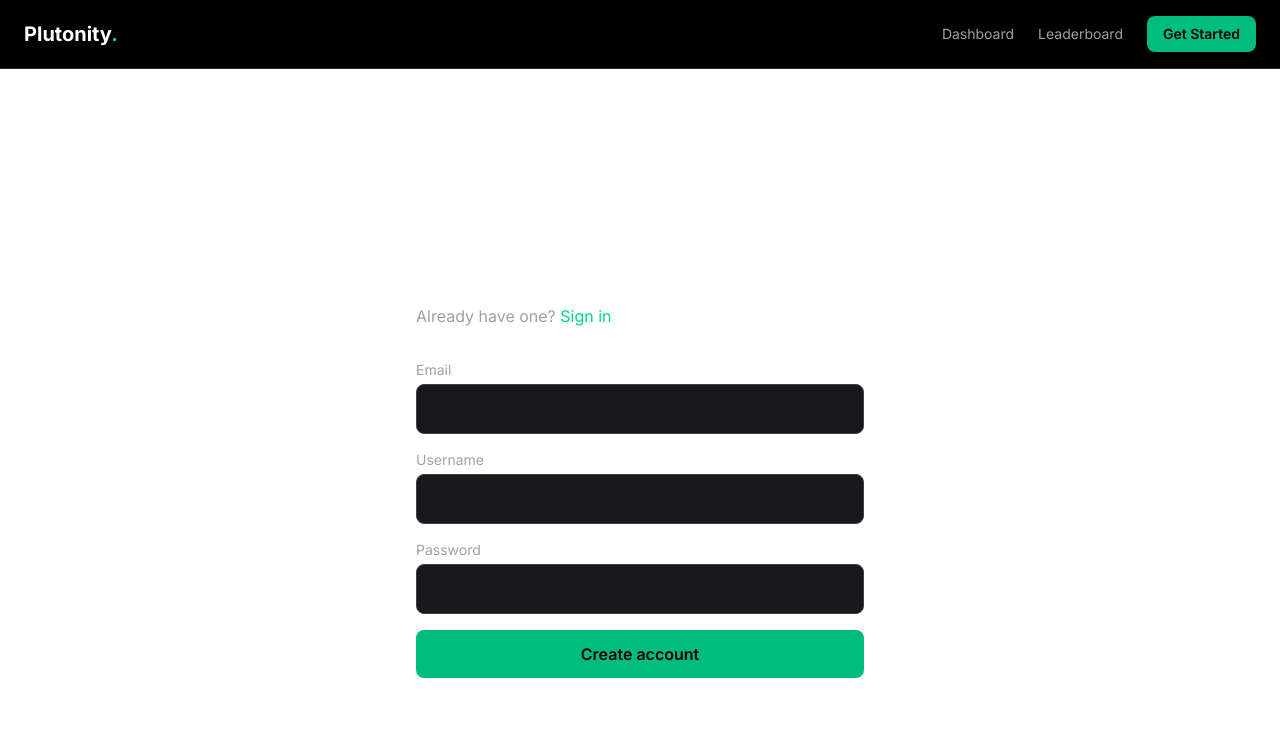
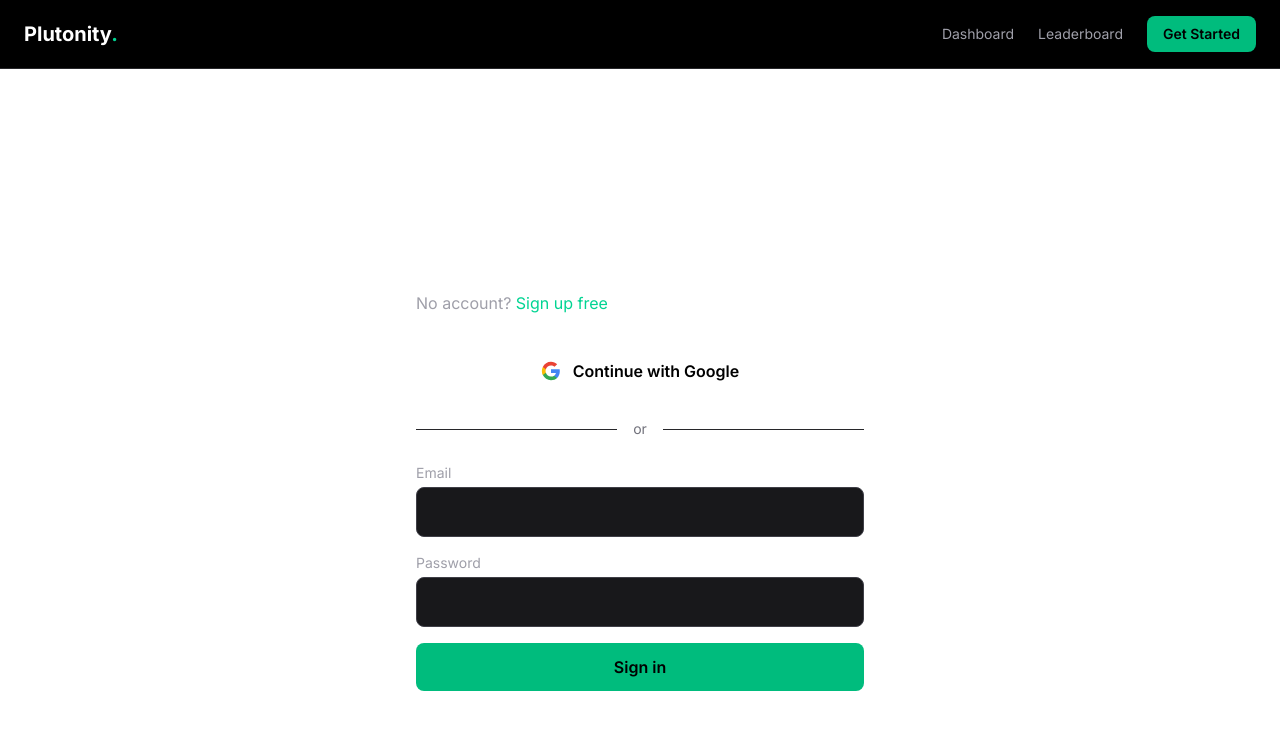
Before and after one commit to guptavyom85-maker/plutonity-frontend, a Next.js app: page /register in a window 1280 px wide. Shown: the top 730 px of the page. Built offline with nearby package versions, Linux system fonts and the light colour scheme; no server answers.

Commit message:
Add Google OAuth login

```diff
--- /dev/null
+++ b/app/auth/callback/page.tsx
@@ -0,0 +1,62 @@
+// app/auth/callback/page.tsx
+"use client";
+import { useEffect } from "react";
+import { useRouter } from "next/navigation";
+import { supabaseClient } from "@/lib/api";
+
+export default function AuthCallback() {
+  const router = useRouter();
+
+  useEffect(() => {
+    const handleCallback = async () => {
+      try {
+        // Get the session from the URL
+        const { data, error } = await supabaseClient.auth.getSession();
+
+        if (error || !data.session) {
+          router.push("/login");
+          return;
+        }
+
+        const session = data.session;
+
+        // Save token to localStorage
+        localStorage.setItem("access_token", session.access_token);
+        localStorage.setItem("user_id", session.user.id);
+
+        // Get or create username from profiles table
+        // We call our own backend to do this
+        const response = await fetch(
+          `${process.env.NEXT_PUBLIC_API_URL}/auth/profile`,
+          {
+            headers: {
+              Authorization: `Bearer ${session.access_token}`
+            }
+          }
+        );
+
+        if (response.ok) {
+          const profile = await response.json();
+          localStorage.setItem("username", profile.username);
+        }
+
+        router.push("/dashboard");
+
+      } catch (err) {
+        console.error("Auth callback error:", err);
+        router.push("/login");
+      }
+    };
+
+    handleCallback();
+  }, []);
+
+  return (
+    <div className="min-h-screen flex items-center justify-center">
+      <div className="text-center">
+        <div className="text-zinc-400 text-lg mb-2">Signing you in...</div>
+        <div className="w-8 h-8 border-2 border-emerald-500 border-t-transparent rounded-full animate-spin mx-auto" />
+      </div>
+    </div>
+  );
+}
--- a/app/login/page.tsx
+++ b/app/login/page.tsx
@@ -3,13 +3,14 @@
 import { useState } from "react";
 import { useRouter } from "next/navigation";
 import Link from "next/link";
-import { loginUser } from "@/lib/api";
+import { loginUser, signInWithGoogle } from "@/lib/api";
 
 export default function Login() {
   const router = useRouter();
   const [form, setForm] = useState({ email: "", password: "" });
   const [error, setError] = useState("");
   const [loading, setLoading] = useState(false);
+  const [googleLoading, setGoogleLoading] = useState(false);
 
   const handleSubmit = async (e: React.FormEvent) => {
     e.preventDefault();
@@ -18,16 +19,25 @@ export default function Login() {
 
     try {
       const data = await loginUser(form.email, form.password);
-
       localStorage.setItem("access_token", data.access_token);
       localStorage.setItem("user_id", data.user_id);
       localStorage.setItem("username", data.username);
-
       router.push("/dashboard");
     } catch (err: any) {
       setError("Invalid email or password");
     } finally {
       setLoading(false);
+    }
+  };
+
+  const handleGoogle = async () => {
+    setGoogleLoading(true);
+    try {
+      await signInWithGoogle();
+      // Page will redirect to Google, then back to /auth/callback
+    } catch (err: any) {
+      setError("Google sign in failed");
+      setGoogleLoading(false);
     }
   };
 
@@ -42,6 +52,30 @@ export default function Login() {
           </Link>
         </p>
 
+        {/* Google Button */}
+        <button
+          onClick={handleGoogle}
+          disabled={googleLoading}
+          className="w-full flex items-center justify-center gap-3 bg-white hover:bg-zinc-100 text-black font-semibold py-3 rounded-lg transition mb-6 disabled:opacity-50"
+        >
+          {/* Google Icon */}
+          <svg width="20" height="20" viewBox="0 0 24 24">
+            <path fill="#4285F4" d="M22.56 12.25c0-.78-.07-1.53-.2-2.25H12v4.26h5.92c-.26 1.37-1.04 2.53-2.21 3.31v2.77h3.57c2.08-1.92 3.28-4.74 3.28-8.09z"/>
+            <path fill="#34A853" d="M12 23c2.97 0 5.46-.98 7.28-2.66l-3.57-2.77c-.98.66-2.23 1.06-3.71 1.06-2.86 0-5.29-1.93-6.16-4.53H2.18v2.84C3.99 20.53 7.7 23 12 23z"/>
+            <path fill="#FBBC05" d="M5.84 14.09c-.22-.66-.35-1.36-.35-2.09s.13-1.43.35-2.09V7.07H2.18C1.43 8.55 1 10.22 1 12s.43 3.45 1.18 4.93l2.85-2.22.81-.62z"/>
+            <path fill="#EA4335" d="M12 5.38c1.62 0 3.06.56 4.21 1.64l3.15-3.15C17.45 2.09 14.97 1 12 1 7.7 1 3.99 3.47 2.18 7.07l3.66 2.84c.87-2.6 3.3-4.53 6.16-4.53z"/>
+          </svg>
+          {googleLoading ? "Redirecting..." : "Continue with Google"}
+        </button>
+
+        {/* Divider */}
+        <div className="flex items-center gap-4 mb-6">
+          <div className="flex-1 h-px bg-zinc-800" />
+          <span className="text-zinc-500 text-sm">or</span>
+          <div className="flex-1 h-px bg-zinc-800" />
+        </div>
+
+        {/* Email Form */}
         <form onSubmit={handleSubmit} className="space-y-4">
           {["email", "password"].map((field) => (
             <div key={field}>
@@ -51,9 +85,7 @@ export default function Login() {
               <input
                 type={field === "password" ? "password" : "text"}
                 value={form[field as keyof typeof form]}
-                onChange={(e) =>
-                  setForm({ ...form, [field]: e.target.value })
-                }
+                onChange={(e) => setForm({ ...form, [field]: e.target.value })}
                 className="w-full bg-zinc-900 border border-zinc-700 rounded-lg px-4 py-3 text-white focus:outline-none focus:border-emerald-500"
                 required
               />
--- a/app/register/page.tsx
+++ b/app/register/page.tsx
@@ -1,15 +1,16 @@
-// app/register/page.tsx
+// app/login/page.tsx
 "use client";
 import { useState } from "react";
 import { useRouter } from "next/navigation";
 import Link from "next/link";
-import { registerUser } from "@/lib/api";
+import { loginUser, signInWithGoogle } from "@/lib/api";
 
-export default function Register() {
+export default function Login() {
   const router = useRouter();
-  const [form, setForm] = useState({ email: "", password: "", username: "" });
+  const [form, setForm] = useState({ email: "", password: "" });
   const [error, setError] = useState("");
   const [loading, setLoading] = useState(false);
+  const [googleLoading, setGoogleLoading] = useState(false);
 
   const handleSubmit = async (e: React.FormEvent) => {
     e.preventDefault();
@@ -17,34 +18,66 @@ export default function Register() {
     setError("");
 
     try {
-      const data = await registerUser(form.email, form.password, form.username);
-
-      // Save to localStorage
+      const data = await loginUser(form.email, form.password);
       localStorage.setItem("access_token", data.access_token);
       localStorage.setItem("user_id", data.user_id);
       localStorage.setItem("username", data.username);
-
       router.push("/dashboard");
     } catch (err: any) {
-      setError(err.response?.data?.detail || "Registration failed");
+      setError("Invalid email or password");
     } finally {
       setLoading(false);
+    }
+  };
+
+  const handleGoogle = async () => {
+    setGoogleLoading(true);
+    try {
+      await signInWithGoogle();
+      // Page will redirect to Google, then back to /auth/callback
+    } catch (err: any) {
+      setError("Google sign in failed");
+      setGoogleLoading(false);
     }
   };
 
   return (
     <div className="min-h-screen flex items-center justify-center px-6">
       <div className="w-full max-w-md">
-        <h1 className="text-3xl font-bold text-white mb-2">Create account</h1>
+        <h1 className="text-3xl font-bold text-white mb-2">Welcome back</h1>
         <p className="text-zinc-400 mb-8">
-          Already have one?{" "}
-          <Link href="/login" className="text-emerald-400 hover:underline">
-            Sign in
+          No account?{" "}
+          <Link href="/register" className="text-emerald-400 hover:underline">
+            Sign up free
           </Link>
         </p>
 
+        {/* Google Button */}
+        <button
+          onClick={handleGoogle}
+          disabled={googleLoading}
+          className="w-full flex items-center justify-center gap-3 bg-white hover:bg-zinc-100 text-black font-semibold py-3 rounded-lg transition mb-6 disabled:opacity-50"
+        >
+          {/* Google Icon */}
+          <svg width="20" height="20" viewBox="0 0 24 24">
+            <path fill="#4285F4" d="M22.56 12.25c0-.78-.07-1.53-.2-2.25H12v4.26h5.92c-.26 1.37-1.04 2.53-2.21 3.31v2.77h3.57c2.08-1.92 3.28-4.74 3.28-8.09z"/>
+            <path fill="#34A853" d="M12 23c2.97 0 5.46-.98 7.28-2.66l-3.57-2.77c-.98.66-2.23 1.06-3.71 1.06-2.86 0-5.29-1.93-6.16-4.53H2.18v2.84C3.99 20.53 7.7 23 12 23z"/>
+            <path fill="#FBBC05" d="M5.84 14.09c-.22-.66-.35-1.36-.35-2.09s.13-1.43.35-2.09V7.07H2.18C1.43 8.55 1 10.22 1 12s.43 3.45 1.18 4.93l2.85-2.22.81-.62z"/>
+            <path fill="#EA4335" d="M12 5.38c1.62 0 3.06.56 4.21 1.64l3.15-3.15C17.45 2.09 14.97 1 12 1 7.7 1 3.99 3.47 2.18 7.07l3.66 2.84c.87-2.6 3.3-4.53 6.16-4.53z"/>
+          </svg>
+          {googleLoading ? "Redirecting..." : "Continue with Google"}
+        </button>
+
+        {/* Divider */}
+        <div className="flex items-center gap-4 mb-6">
+          <div className="flex-1 h-px bg-zinc-800" />
+          <span className="text-zinc-500 text-sm">or</span>
+          <div className="flex-1 h-px bg-zinc-800" />
+        </div>
+
+        {/* Email Form */}
         <form onSubmit={handleSubmit} className="space-y-4">
-          {["email", "username", "password"].map((field) => (
+          {["email", "password"].map((field) => (
             <div key={field}>
               <label className="text-zinc-400 text-sm block mb-1 capitalize">
                 {field}
@@ -52,9 +85,7 @@ export default function Register() {
               <input
                 type={field === "password" ? "password" : "text"}
                 value={form[field as keyof typeof form]}
-                onChange={(e) =>
-                  setForm({ ...form, [field]: e.target.value })
-                }
+                onChange={(e) => setForm({ ...form, [field]: e.target.value })}
                 className="w-full bg-zinc-900 border border-zinc-700 rounded-lg px-4 py-3 text-white focus:outline-none focus:border-emerald-500"
                 required
               />
@@ -72,7 +103,7 @@ export default function Register() {
             disabled={loading}
             className="w-full bg-emerald-500 hover:bg-emerald-400 disabled:opacity-50 text-black font-semibold py-3 rounded-lg transition"
           >
-            {loading ? "Creating account..." : "Create account"}
+            {loading ? "Signing in..." : "Sign in"}
           </button>
         </form>
       </div>
--- a/lib/api.ts
+++ b/lib/api.ts
@@ -1,6 +1,26 @@
 // lib/api.ts
 import axios from "axios";
+// Add this to lib/api.ts
+import { createClient } from "@supabase/supabase-js";
 
+// Create a Supabase client for the frontend
+// This is separate from your backend's Supabase client
+export const supabaseClient = createClient(
+  process.env.NEXT_PUBLIC_SUPABASE_URL!,
+  process.env.NEXT_PUBLIC_SUPABASE_ANON_KEY!
+);
+
+export const signInWithGoogle = async () => {
+  const { data, error } = await supabaseClient.auth.signInWithOAuth({
+    provider: "google",
+    options: {
+      redirectTo: `${window.location.origin}/auth/callback`
+    }
+  });
+
+  if (error) throw error;
+  return data;
+};
 // Your backend URL
 const API_URL = process.env.NEXT_PUBLIC_API_URL || "https://plutonity-backend-production.up.railway.app";
 // Create axios instance with base URL
--- a/package.json
+++ b/package.json
@@ -10,6 +10,7 @@
   },
   "dependencies": {
     "@monaco-editor/react": "^4.7.0",
+    "@supabase/supabase-js": "^2.100.1",
     "axios": "^1.13.6",
     "lucide-react": "^1.7.0",
     "next": "16.2.1",
```
Also changed, not shown: 1 other file (tests, documents, lock files or other folders).
